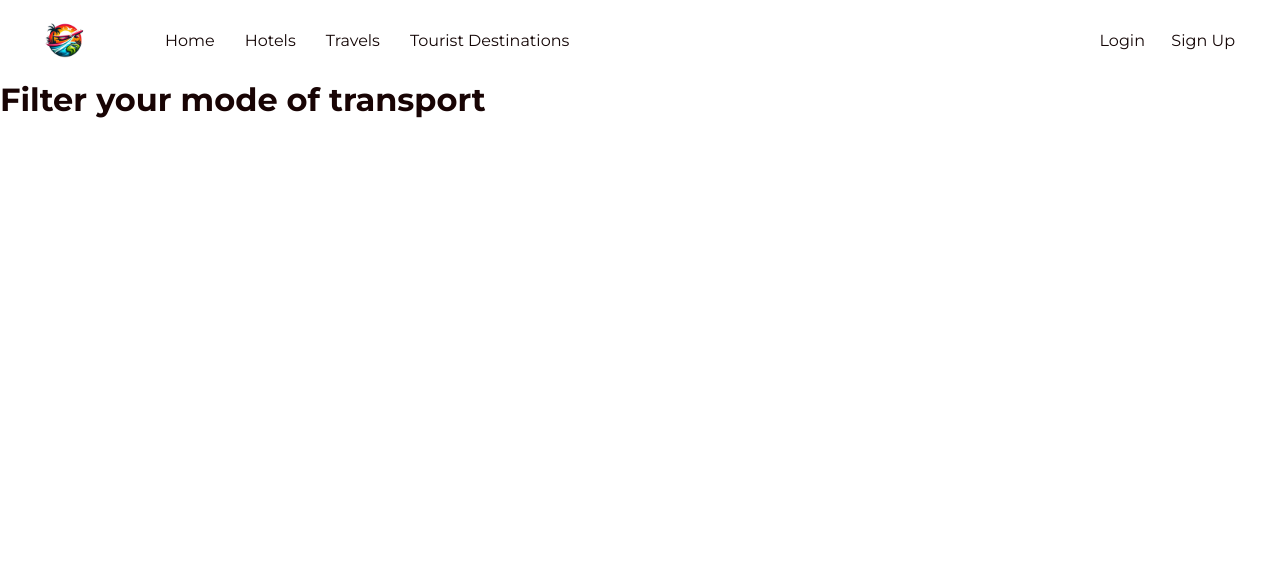
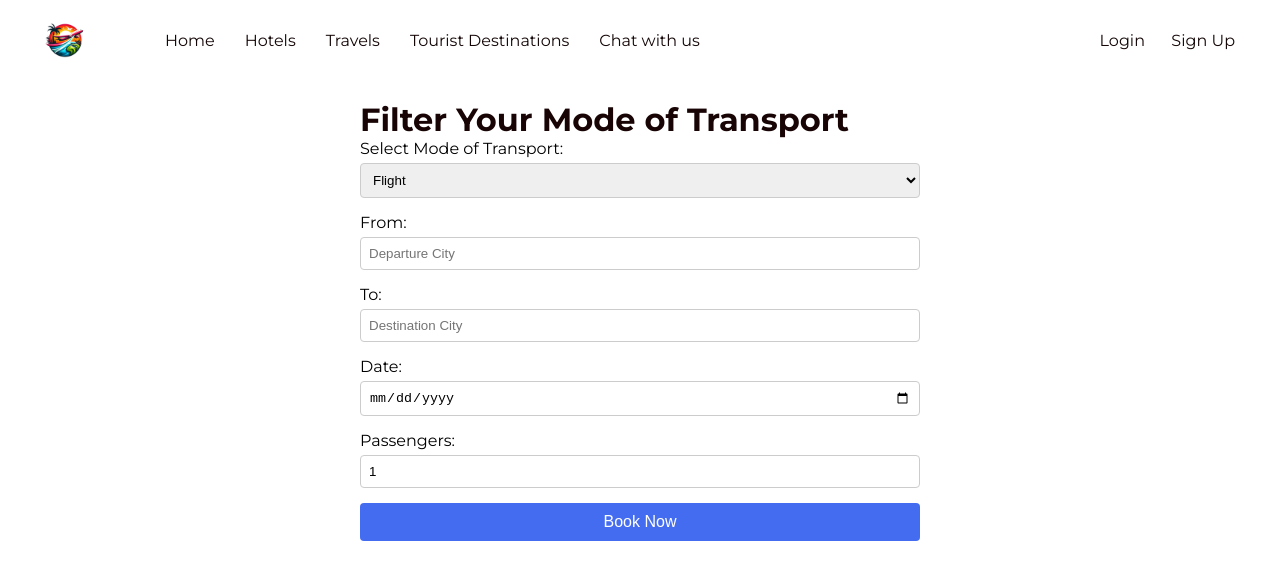
Before and after one commit to amol2115/WanderLustWays, a React (Vite) app in the folder frontend/: page /travels in a window 1280 px wide. Shown: the top 580 px of the page. Built offline with nearby package versions, Linux system fonts and the light colour scheme.

Commit message:
With Chatbot

```diff
--- a/frontend/src/App.jsx
+++ b/frontend/src/App.jsx
@@ -9,6 +9,7 @@ import Tourist from "./pages/Tourist";
 import Travels from "./pages/Travels";
 import Login from "./pages/Login";
 import Signup from "./pages/Signup";
+import Chatbot from "./pages/Chatbot";
 
 function App() {
     return (
@@ -21,6 +22,7 @@ function App() {
                 <Route path="/touristdestinations" element={<Tourist />} />
                 <Route path="/login" element={<Login />} />
                 <Route path="/signup" element={<Signup />} />
+                <Route path="/chatbot" element={<Chatbot />} />
 
             </Routes>
         </Router>
--- a/frontend/src/components/Navbar.jsx
+++ b/frontend/src/components/Navbar.jsx
@@ -40,6 +40,11 @@ const Navbar = () => {
                             Sign Up
                         </Link>
                     </li>
+                    <li>
+                        <Link to="/chatbot" className="nav-link">
+                            Chat with us
+                        </Link>
+                    </li>
                 </ul>
             </nav>
         </header>
--- /dev/null
+++ b/frontend/src/pages/Chatbot.css
@@ -0,0 +1,70 @@
+.chatbot-container {
+    display: flex;
+    justify-content: center;
+    align-items: center;
+    height: 100vh;
+    background-color: #f0f0f0;
+  }
+
+  .chatbox {
+    width: 400px;
+    max-width: 100%;
+    border: 1px solid #ccc;
+    border-radius: 8px;
+    background-color: #fff;
+    display: flex;
+    flex-direction: column;
+  }
+
+  .messages {
+    padding: 10px;
+    height: 300px;
+    overflow-y: auto;
+    border-bottom: 1px solid #ccc;
+  }
+
+  .message {
+    margin: 5px 0;
+    padding: 10px;
+    border-radius: 4px;
+    max-width: 80%;
+  }
+
+  .message.user {
+    align-self: flex-end;
+    background-color: #007bff;
+    color: #fff;
+  }
+
+  .message.bot {
+    align-self: flex-start;
+    background-color: #e0e0e0;
+    color: #000;
+  }
+
+  .chat-form {
+    display: flex;
+    padding: 10px;
+    border-top: 1px solid #ccc;
+  }
+
+  .chat-form input {
+    flex: 1;
+    padding: 10px;
+    border: 1px solid #ccc;
+    border-radius: 4px;
+  }
+
+  .chat-form button {
+    margin-left: 10px;
+    padding: 10px;
+    border: none;
+    background-color: #007bff;
+    color: #fff;
+    border-radius: 4px;
+    cursor: pointer;
+  }
+
+  .chat-form button:hover {
+    background-color: #0056b3;
+  }
--- /dev/null
+++ b/frontend/src/pages/Chatbot.jsx
@@ -0,0 +1,54 @@
+import React, { useState } from 'react';
+import './Chatbot.css';
+
+const Chatbot = () => {
+  const [messages, setMessages] = useState([]);
+  const [userMessage, setUserMessage] = useState('');
+
+  const handleChange = (e) => {
+    setUserMessage(e.target.value);
+  };
+
+  const handleSend = (e) => {
+    e.preventDefault();
+
+    if (userMessage.trim()) {
+      // Add user message to chat
+      setMessages([...messages, { text: userMessage, sender: 'user' }]);
+
+      // Simulate bot response
+      setTimeout(() => {
+        setMessages([...messages, { text: userMessage, sender: 'user' }, { text: "This is a response from the bot", sender: 'bot' }]);
+      }, 1000);
+
+      // Clear input field
+      setUserMessage('');
+    }
+  };
+
+  return (
+    <div className="chatbot-container">
+      <div className="chatbox">
+        <div className="messages">
+          {messages.map((message, index) => (
+            <div key={index} className={"message ${message.sender}"}>
+              <p>{message.text}</p>
+            </div>
+          ))}
+        </div>
+        <form className="chat-form" onSubmit={handleSend}>
+          <input
+            type="text"
+            placeholder="Type a message..."
+            value={userMessage}
+            onChange={handleChange}
+            required
+          />
+          <button type="submit">Send</button>
+        </form>
+      </div>
+    </div>
+  );
+};
+
+export default Chatbot;
--- a/frontend/src/pages/Home.jsx
+++ b/frontend/src/pages/Home.jsx
@@ -7,9 +7,7 @@ const Home = () => {
                 <h1>Welcome to WanderLustWays Travels</h1>
                 <h2>#Your one stop destination for all vacations</h2>
             </div>
-            {/* <div className="hero-img">
-                <img src={heroimg} alt="" />
-            </div> */}
+
         </div>
   )
 }
--- a/frontend/src/pages/HotelBookings.css
+++ b/frontend/src/pages/HotelBookings.css
@@ -1,6 +1,7 @@
 .hotel-booking-container {
     display: flex;
     justify-content: center;
+    min-height:100vh;
     align-items: center;
     background-color: #f0f0f0;
 }
--- a/frontend/src/pages/Signup.jsx
+++ b/frontend/src/pages/Signup.jsx
@@ -38,6 +38,17 @@ const Signup = () => {
     <div className="signup-container">
       <form className="signup-form" onSubmit={handleSubmit}>
         <h2>Sign Up</h2>
+
+        <label htmlFor="name">Name:</label>
+        <input
+          placeholder='Enter your name'
+          type="text"
+          id="name"
+          name="name"
+          value={formData.name}
+          onChange={handleChange}
+          required
+        />
 
         <label htmlFor="username">Phone No.</label>
         <input
--- a/frontend/src/pages/Tourist.jsx
+++ b/frontend/src/pages/Tourist.jsx
@@ -1,11 +1,75 @@
-import React from 'react'
+import React, { useState } from 'react';
+import './TouristDestinations.css'; // Assuming you have a CSS file for styling
+
+// Mock function to simulate fetching packages based on the destination
+const fetchPackages = (destination) => {
+  // In a real application, replace this with an API call
+  // Here, we're using static data for demonstration
+  const packages = {
+    Paris: [
+      { id: 1, name: 'Paris Sightseeing Tour', price: '$200' },
+      { id: 2, name: 'Eiffel Tower Experience', price: '$150' },
+    ],
+    Tokyo: [
+      { id: 3, name: 'Tokyo City Tour', price: '$250' },
+      { id: 4, name: 'Mount Fuji Trip', price: '$300' },
+    ],
+    // Add more destinations and packages as needed
+  };
+
+  return packages[destination] || [];
+};
 
 const Tourist = () => {
+  const [destination, setDestination] = useState('');
+  const [packages, setPackages] = useState([]);
+
+  const handleInputChange = (event) => {
+    setDestination(event.target.value);
+  };
+
+  const handleSearch = (event) => {
+    event.preventDefault();
+    const fetchedPackages = fetchPackages(destination);
+    setPackages(fetchedPackages);
+  };
+
   return (
-    <div>
-      <h1>Tourist destinations can be filtered here</h1>
+    <div className="tourist-destinations-container">
+      <h1>Find Tourist Packages</h1>
+      <form onSubmit={handleSearch} className="search-form">
+        <div className="form-group">
+          <label htmlFor="destination">Destination:</label>
+          <input
+            type="text"
+            id="destination"
+            value={destination}
+            onChange={handleInputChange}
+            className="form-control"
+            placeholder="Enter destination"
+            required
+          />
+        </div>
+        <button type="submit" className="search-button">
+          Search
+        </button>
+      </form>
+
+      {packages.length > 0 && (
+        <div className="packages-list">
+          <h2>Available Packages</h2>
+          <ul>
+            {packages.map(pkg => (
+              <li key={pkg.id} className="package-item">
+                <span className="package-name">{pkg.name}</span>
+                <span className="package-price">{pkg.price}</span>
+              </li>
+            ))}
+          </ul>
+        </div>
+      )}
     </div>
-  )
-}
+  );
+};
 
-export default Tourist
+export default Tourist;
--- /dev/null
+++ b/frontend/src/pages/TouristDestinations.css
@@ -0,0 +1,47 @@
+.tourist-destinations-container {
+    padding: 20px;
+    max-width: 800px;
+    margin: auto;
+  }
+
+  .search-form {
+    display: flex;
+    flex-direction: column;
+  }
+
+  .form-group {
+    margin-bottom: 15px;
+  }
+
+  .form-control {
+    width: 100%;
+    padding: 8px;
+    margin-top: 5px;
+    border: 1px solid #ccc;
+    border-radius: 4px;
+  }
+
+  .search-button {
+    padding: 10px;
+    border: none;
+    background-color: #007bff;
+    color: white;
+    border-radius: 4px;
+    cursor: pointer;
+    font-size: 16px;
+  }
+
+  .search-button:hover {
+    background-color: #0056b3;
+  }
+
+  .packages-list {
+    margin-top: 20px;
+  }
+
+  .package-item {
+    display: flex;
+    justify-content: space-between;
+    padding: 10px 0;
+    border-bottom: 1px solid #ddd;
+  }
--- /dev/null
+++ b/frontend/src/pages/Travels.css
@@ -0,0 +1,42 @@
+.page-bg{
+    background-image: url(../assets/blur_temp.jpg);
+    background-repeat: no-repeat;
+    background-size: cover;
+    min-height: 90vh;
+}
+.travels-container {
+    padding: 20px;
+    max-width: 600px;
+    margin: auto;
+  }
+
+  .travels-form {
+    display: flex;
+    flex-direction: column;
+  }
+
+  .form-group {
+    margin-bottom: 15px;
+  }
+
+  .form-control {
+    width: 100%;
+    padding: 8px;
+    margin-top: 5px;
+    border: 1px solid #ccc;
+    border-radius: 4px;
+  }
+
+  .submit-button {
+    padding: 10px;
+    border: none;
+    background-color: #446cf0;
+    color: white;
+    border-radius: 4px;
+    cursor: pointer;
+    font-size: 16px;
+  }
+
+  .submit-button:hover {
+    background-color: #365fe5;
+  }
--- a/frontend/src/pages/Travels.jsx
+++ b/frontend/src/pages/Travels.jsx
@@ -1,11 +1,114 @@
-import React from 'react'
+import React, { useState } from 'react';
+import './Travels.css'; // Assuming you have a CSS file for styling
 
 const Travels = () => {
+
+  const [selectedMode, setSelectedMode] = useState('flight');
+  const [details, setDetails] = useState({
+    from: '',
+    to: '',
+    date: '',
+    passengers: 1,
+  });
+
+  const handleModeChange = (event) => {
+    setSelectedMode(event.target.value);
+  };
+
+  const handleInputChange = (event) => {
+    const { name, value } = event.target;
+    setDetails({
+      ...details,
+      [name]: value,
+    });
+  };
+
+  const handleSubmit = (event) => {
+    event.preventDefault();
+    // Handle form submission (e.g., make API request)
+    console.log('Booking details:', details, 'Transport mode:', selectedMode);
+    // For demonstration, we'll just log the details
+  };
+
   return (
-    <div>
-      <h1>Filter your mode of transport</h1>
+    <div className="travels-container">
+      <h1>Filter Your Mode of Transport</h1>
+      <form onSubmit={handleSubmit} className="travels-form">
+        <div className="form-group">
+          <label htmlFor="mode">Select Mode of Transport:</label>
+          <select
+            id="mode"
+            value={selectedMode}
+            onChange={handleModeChange}
+            className="form-control"
+          >
+            <option value="flight">Flight</option>
+            <option value="train">Train</option>
+            <option value="bus">Bus</option>
+          </select>
+        </div>
+
+        <div className="form-group">
+          <label htmlFor="from">From:</label>
+          <input
+            type="text"
+            id="from"
+            name="from"
+            value={details.from}
+            onChange={handleInputChange}
+            className="form-control"
+            placeholder="Departure City"
+            required
+          />
+        </div>
+
+        <div className="form-group">
+          <label htmlFor="to">To:</label>
+          <input
+            type="text"
+            id="to"
+            name="to"
+            value={details.to}
+            onChange={handleInputChange}
+            className="form-control"
+            placeholder="Destination City"
+            required
+          />
+        </div>
+
+        <div className="form-group">
+          <label htmlFor="date">Date:</label>
+          <input
+            type="date"
+            id="date"
+            name="date"
+            value={details.date}
+            onChange={handleInputChange}
+            className="form-control"
+            required
+          />
+        </div>
+
+        <div className="form-group">
+          <label htmlFor="passengers">Passengers:</label>
+          <input
+            type="number"
+            id="passengers"
+            name="passengers"
+            value={details.passengers}
+            onChange={handleInputChange}
+            className="form-control"
+            min="1"
+            required
+          />
+        </div>
+
+        <button type="submit" className="submit-button">
+          Book Now
+        </button>
+      </form>
     </div>
-  )
-}
+  );
+};
 
-export default Travels
+export default Travels;
```
Also changed, not shown: frontend/src/assets/blur_temp.jpg (added).
